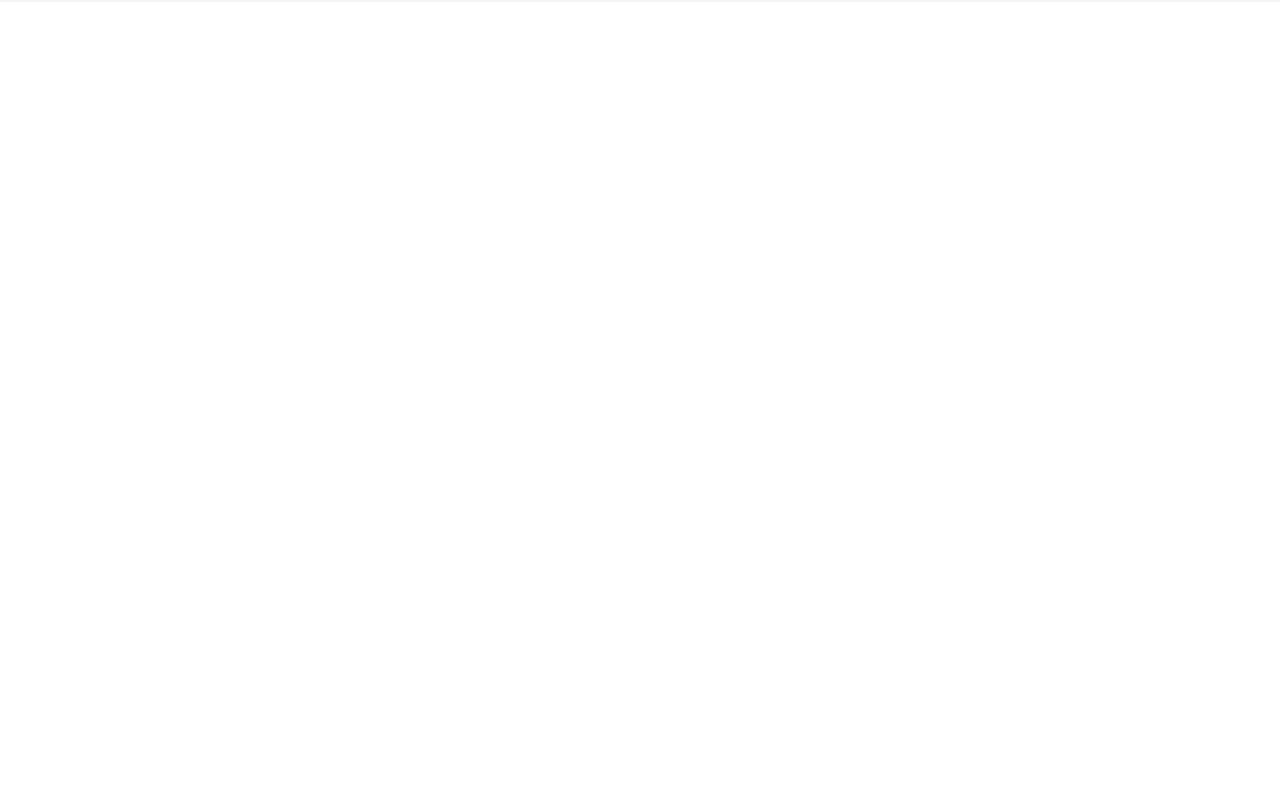
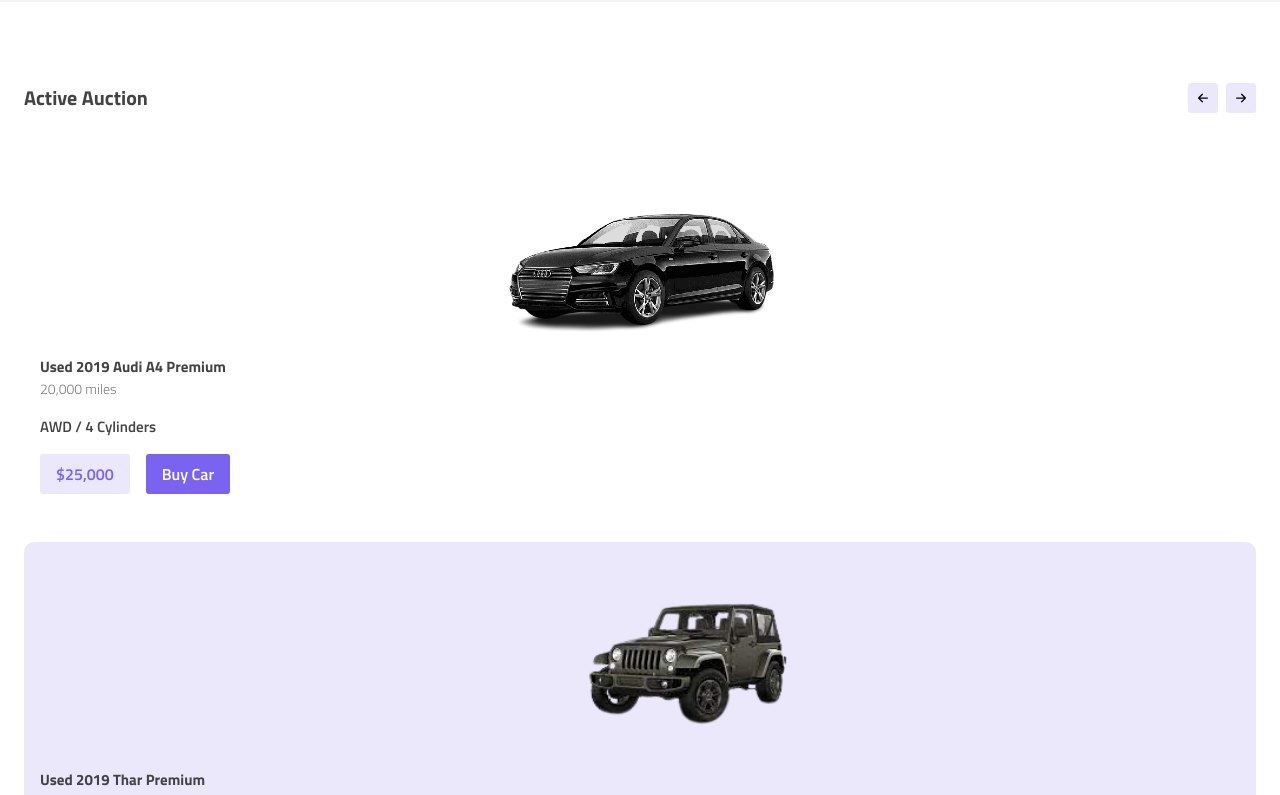
Before and after one commit to Hrishikesh-Panigrahi/CarConnect, a React (Vite) app: page / in a window 1280 px wide. Shown: the part 2480-3275 px from the top of the page. Before the commit the page ends 2482 px from the top, so only its background shows below. Built offline with nearby package versions, Linux system fonts and the light colour scheme.

Commit message:
auction page done with some css changes

```diff
--- a/src/App.jsx
+++ b/src/App.jsx
@@ -5,6 +5,7 @@
 import Search from "./Components/Search/Search.jsx";
 import Trending from "./Components/Trending/Trending";
 import Sellers from "./Components/Sellers/Sellers";
+import Auction from "./Components/Auction/Auction";
 
 function App() {
   return (
@@ -15,6 +16,8 @@
       <Trending />
       <Sellers />
 
+      <Auction />
+
       {/* auctions */}
       {/* reviews */}
     </>
--- /dev/null
+++ b/src/Components/Auction/Auction.css
@@ -0,0 +1,28 @@
+.secHeading{
+    justify-content: space-between;
+    padding: 1rem 0;
+
+}
+
+.navBtns{
+    gap: .5rem;
+
+}
+
+.navBtns .icons{
+    padding: 3px 5px;
+    background: var(--secondary-color);
+    border-radius: 3px;
+    font-size: 30px;
+    cursor: pointer;
+
+    &:hover{
+        background: var(--primary-color);
+        color: var(--white-color);
+    }
+}
+
+.carContainer{
+   gap: 2rem;
+
+}
--- /dev/null
+++ b/src/Components/Auction/Auction.jsx
@@ -0,0 +1,69 @@
+import React from "react";
+import "./Auction.css";
+
+import AuctionCarContainer from "../AuctionCarContainer/AuctionCarContainer";
+// import CarContainer from '../CarContainer/CarContainer'
+
+import { BsArrowLeftShort, BsArrowRightShort } from "react-icons/bs";
+
+import AudiA4 from "../../assets/AudiA4.png";
+import thar from "../../assets/thar.jpeg";
+import honda from "../../assets/honda.jpeg";
+
+const Auction = () => {
+  const cars = [
+    {
+      title: "Used 2019 Audi A4 Premium",
+      miles: "20,000 miles",
+      features: "AWD / 4 Cylinders",
+      price: "$25,000",
+      seller: "Buy Car",
+      image: AudiA4,
+    },
+
+    {
+      title: "Used 2019 Thar Premium",
+      miles: "20,000 miles",
+      features: "AWD / 4 Cylinders",
+      price: "$20,000",
+      seller: "Buy Car",
+      image: thar,
+    },
+
+    {
+      title: "Used 2019 Thar Premium",
+      miles: "20,000 miles",
+      features: "AWD / 4 Cylinders",
+      price: "$20,000",
+      seller: "Buy Car",
+      image: honda,
+    },
+  ];
+
+  return (
+    <div className="auction section">
+      <div className="secContainer container">
+        <div className="secHeading flex">
+          <h3 className="secTitle">Active Auction</h3>
+
+          <div className="navBtns flex">
+            <BsArrowLeftShort className="icons leftIcon" />
+            <BsArrowRightShort className="icons rightIcon" />
+          </div>
+        </div>
+
+        <div className="carContainer grid">
+          {cars.map((car, index) => (
+            <AuctionCarContainer
+              car={car}
+              key={index}
+              className={index % 2 === 1 ? "singleCarActive" : ""}
+            />
+          ))}
+        </div>
+      </div>
+    </div>
+  );
+};
+
+export default Auction;
--- /dev/null
+++ b/src/Components/AuctionCarContainer/AuctionCarContainer.css
@@ -0,0 +1,86 @@
+.singleAuctionCar {
+    transition: .3s ease-in-out;
+    text-align: left;
+    padding: 1rem;
+    border-radius: 10px;
+}
+
+.imgDiv {
+    height: 200px;
+    width: 100%;
+    overflow: hidden;
+    border-radius: 10px;
+    border: 5px solid transparent;
+}
+
+.imgDiv img {
+    height: 100%;
+    width: 100%;
+    object-fit: contain;
+    /* object-fit: cover; */
+    /* transition: .3s ease-in-out; */
+}
+
+.carTitle {
+    color: var(--black-color);
+    font-size: 15px;
+    padding-top: 10px;
+}
+
+.miles {
+    color: var(--black-color);
+    font-size: 14px;
+    opacity: .7;
+}
+
+.AWD {
+    padding: 1rem 0;
+    color: var(--black-color);
+    font-weight: 600;
+    font-size: 15px
+}
+
+.price_buyBtn {
+    gap: 1rem;
+}
+
+.price_buyBtn span {
+    padding: .5rem 1rem;
+    border-radius: 3px;
+    font-weight: 600;
+}
+
+.price {
+    background: var(--secondary-color);
+    color: var(--primary-color);
+}
+
+.buyBtn {
+    background: var(--primary-color);
+    color: var(--white-color);
+    cursor: pointer;
+
+    &:hover {
+        background: var(--secondary-color);
+        color: var(--text-color);
+    }
+}
+
+.singleAuctionCar:hover {
+    transform: translateY(.7px);
+    padding: 1.5rem;
+    background: var(--secondary-color);
+}
+
+.singleAuctionCar:hover .price_buyBtn span {
+    border: 1px solid var(--primary-color);
+}
+
+.singleCarActive{
+    padding: 1rem;
+    background: var(--secondary-color);
+}
+
+.singleCarActive .price_buyBtn span{
+    border: 1px solid var(--primary-color);
+}
--- /dev/null
+++ b/src/Components/AuctionCarContainer/AuctionCarContainer.jsx
@@ -0,0 +1,21 @@
+import React from "react";
+import "./AuctionCarContainer.css";
+
+const AuctionCarContainer = ({ car, className }) => {
+  return (
+    <div className={`singleAuctionCar grid ${className}`}>
+      <div className="imgDiv">
+        <img src={car.image} alt="Car Image" />
+      </div>
+      <h5 className="carTitle">{car.title}</h5>
+      <span className="miles">{car.miles}</span>
+      <span className="AWD">{car.features}</span>
+      <div className="price_buyBtn flex">
+        <span className="price">{car.price}</span>
+        <span className="buyBtn">{car.seller}</span>
+      </div>
+    </div>
+  );
+};
+
+export default AuctionCarContainer;
--- a/src/Components/CarContainer/CarContainer.css
+++ b/src/Components/CarContainer/CarContainer.css
@@ -14,6 +14,7 @@
 .imgDiv img{
     height: 100%;
     width: 100%;
+    object-fit: contain;
     /* object-fit: cover; */
     /* transition: .3s ease-in-out; */
 }
```
